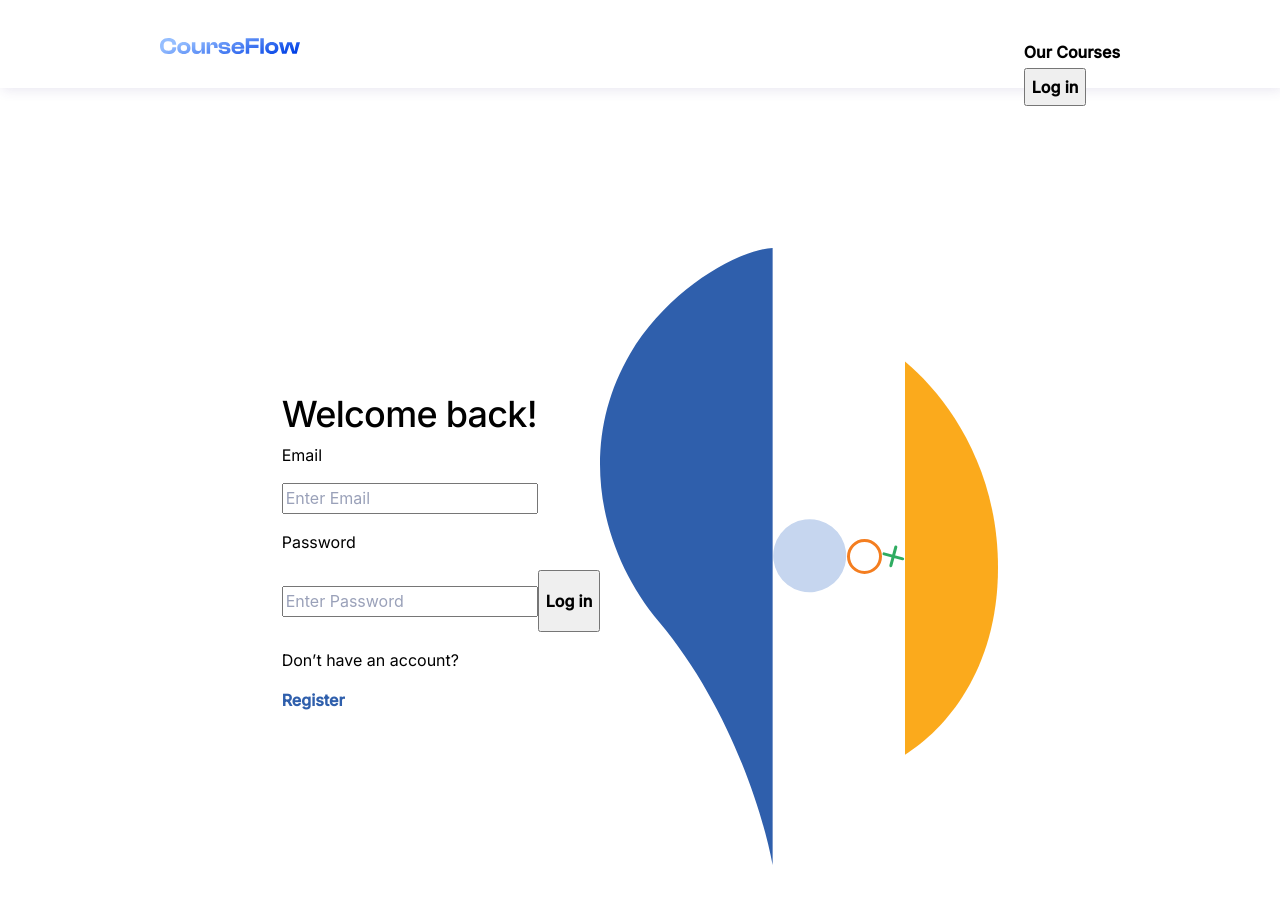
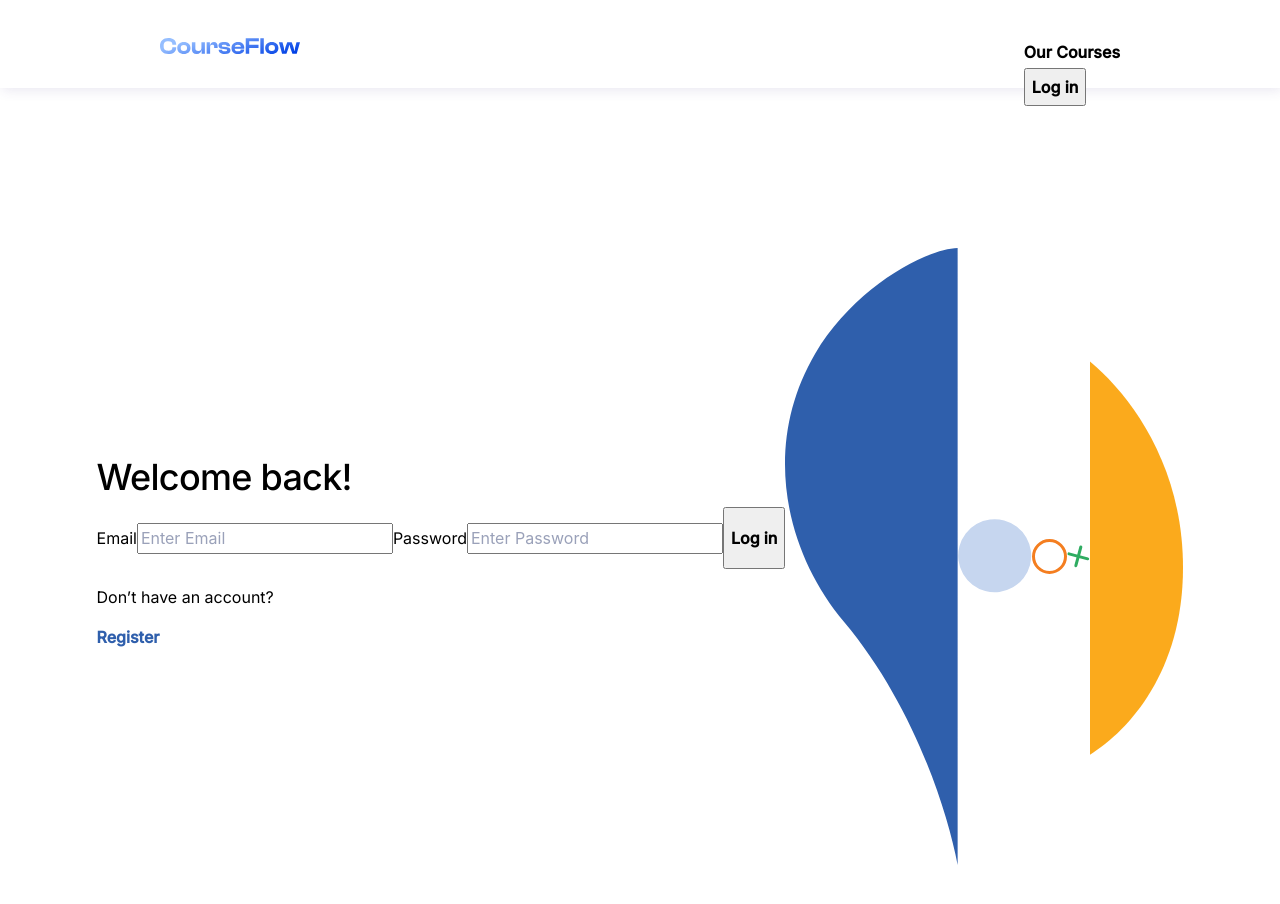
Before and after one commit to panatyuki/Course-Flow, a React (Vite) app: page /login in a window 1280 px wide. Shown: the top 904 px of the page. Built offline with nearby package versions, Linux system fonts and the light colour scheme.

Commit message:
feat:doValidation and fixScale

```diff
--- a/src/component/Login.jsx
+++ b/src/component/Login.jsx
@@ -5,28 +5,62 @@ import circleOrange from '../images/imagesLogin/circleOrange.svg';
 import crossGreen from '../images/imagesLogin/crossGreen.svg';
 import orangeLeft from '../images/imagesLogin/orangeLeft.svg';
 import { useNavigate } from 'react-router-dom';
+import React, { useState } from 'react';
 
 function Login() {
+
+  const [email, setEmail] = useState('');
+  const [password, setPassword] = useState('');
+  const [error, setError] = useState('');
+
+  const handleSubmit = (e) => {
+    e.preventDefault();
+    if (!email && !password) {
+      setError('Please Enter your email and password');
+    } else if (!email) {
+      setError('Please Enter your email');
+    } else if (!password) {
+      setError ('Please Enter your password');
+    }
+  };
+
   const navigate = useNavigate();
 
   return (
     <div className={classes.containerLoginPage}>
       <div className={classes.container}>
         <div className={classes.loginBox}>
+          <form onSubmit={handleSubmit}>
             <span className={classes.loginHead}>
               <h2 style={{ lineHeight: '0' }}>Welcome back!</h2>
             </span>
+            <label className={classes.loginTopic} htmlFor='email'>
+              <span className='cf-body-2'>Email</span>
+            </label>
+            <input
+              className={classes.loginInput}
+              type='email'
+              id='email'
+              value={email}
+              onChange={(e) => setEmail(e.target.value)}
+              placeholder='Enter Email'
+            />
             <span className={classes.loginTopic}>
-            <p className='cf-body-2'>Email</p>
+              <span className='cf-body-2' htmlFor='password'>Password</span>
             </span>
-          <input type="email" placeholder='Enter Email' className={classes.loginInput}></input>
-          <span className={classes.LoginTopic}>
-            <p className='cf-body-2'>Password</p>
-          </span>
-          <input type="password" placeholder='Enter Password' className={classes.loginInput}></input>
-          <button className={classes.loginButton}>
+            <input
+              className={classes.loginInput}
+              type="password"
+              id="password"
+              value={password}
+              onChange={(e) => setPassword(e.target.value)}
+              placeholder='Enter Password'
+            />
+            {error && <div style={{ color: 'red' }}>{error}</div>}
+            <button className={classes.loginButton} type='submit'>
               <p className='cf-body-2' style={{ fontWeight: '700' }}>Log in</p>
             </button>
+          </form>
           <div className={classes.textBox}>
             <p className='cf-body-2'>
               Don’t have an account?
@@ -45,7 +79,6 @@ function Login() {
         <img className={classes.orangeLeft} src={orangeLeft} />
       </div>
     </div>
-
   );
 }
 
--- a/src/style/Login.module.css
+++ b/src/style/Login.module.css
@@ -1,8 +1,6 @@
-.container-login-page {
-    width: 100vw;
-    height: 100vh;
-    background:#FCFCFE;
-}
+html, body {
+    overflow-x: hidden; /* ป้องกันการเลื่อนหน้าจอ */
+  }
 
 .container {
     width: 100vw;
@@ -14,6 +12,7 @@
 }
 
 .login-box {
+    /* border: 2px solid red; */
     width: 453px;
     height: 446px;
     display: flex;
@@ -21,17 +20,21 @@
 }
 
 .login-head {
+    /* border: 2px solid red; */
     color:#22269E;
     display: flex;
     margin-bottom: 37px;
     }
 
 .login-topic {
+    /* border: 2px solid red; */
     color: #000;
     margin-bottom: 4px;
+    display: flex;
 }
 
 .login-input {
+    width: 100%;
     padding: 12px 16px 12px 12px;
     margin-bottom: 40px;
     border-radius: 8px;
```
Lines whose indentation alone changed are shown as unchanged.
